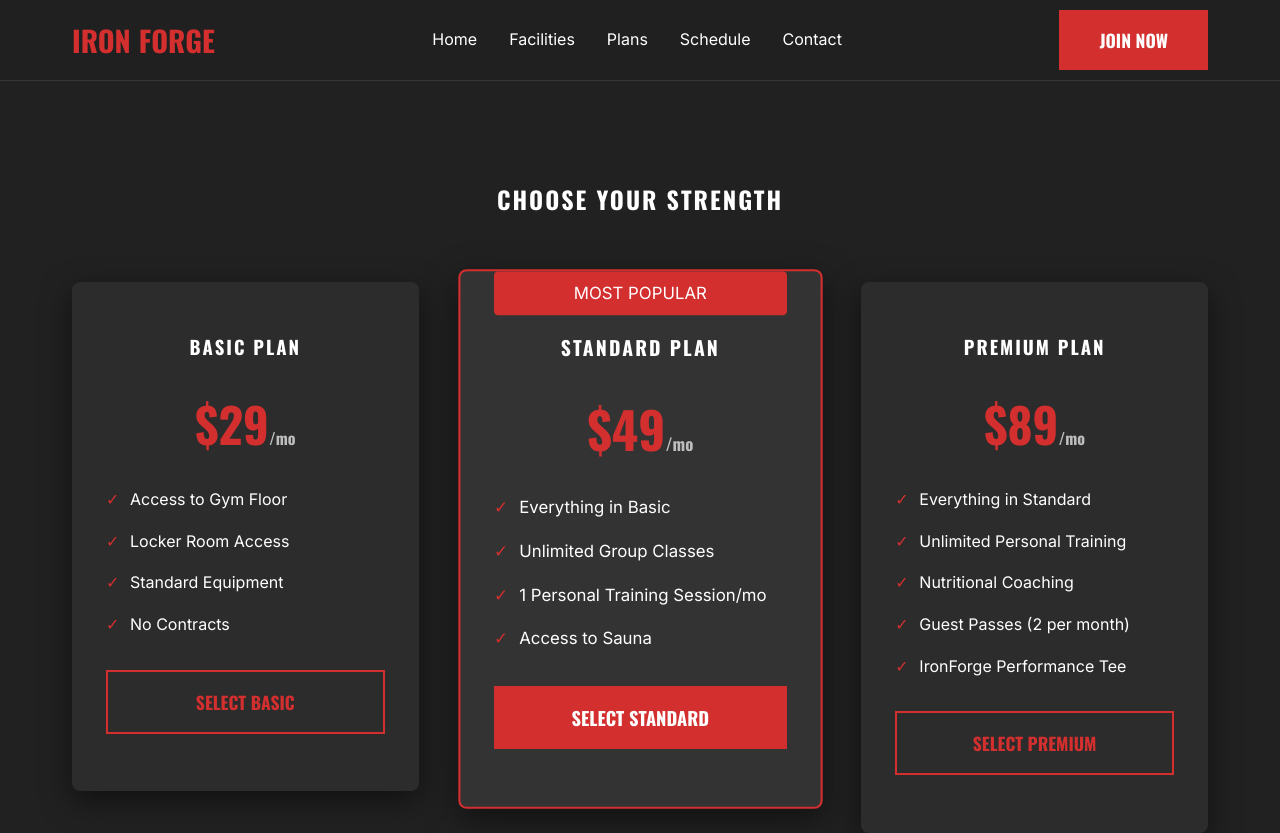
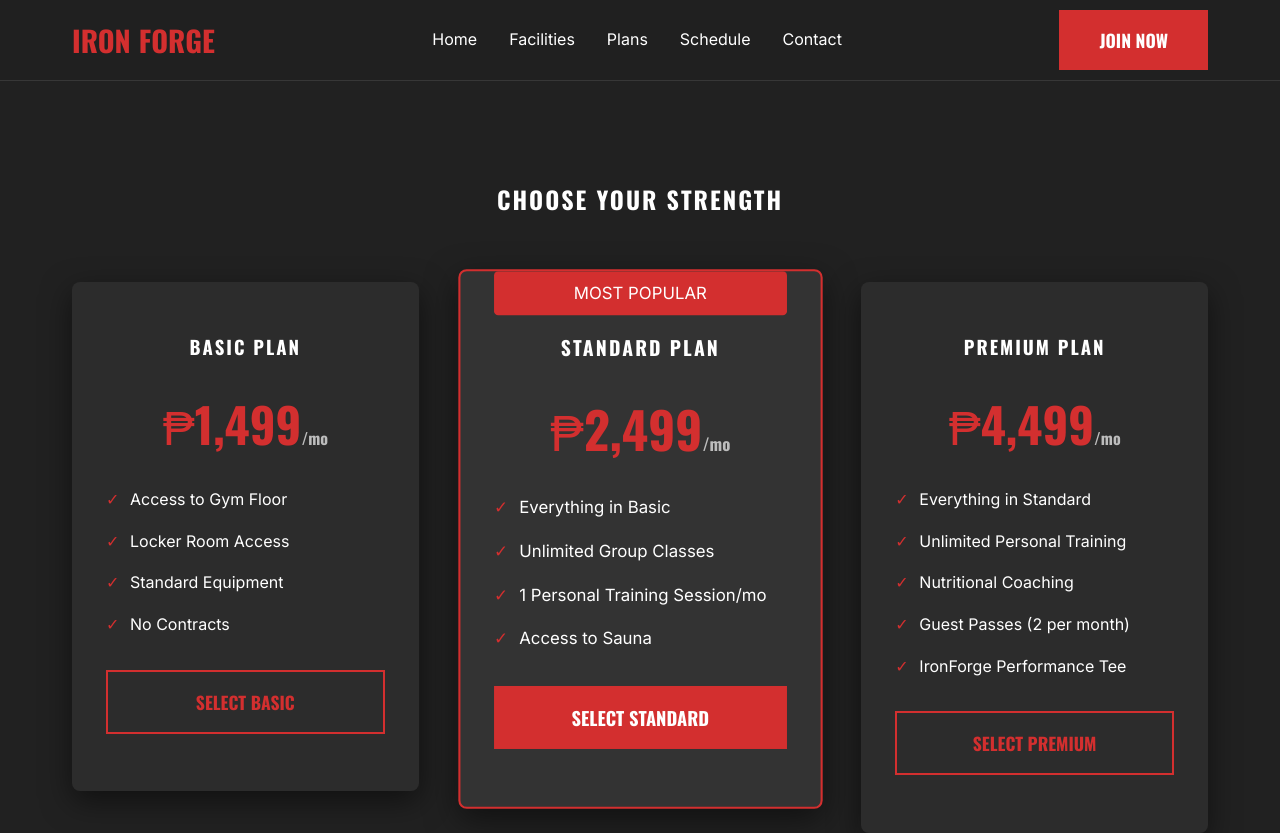
Before and after one commit to ets2121/gym-website, a plain HTML site: page plans.html in a window 1280 px wide. Shown: the top 833 px of the page. Drawn offline with nearby package versions, Linux system fonts and the light colour scheme.

Commit message:
Change currency to PHP (₱)

```diff
--- a/plans.html
+++ b/plans.html
@@ -70,7 +70,7 @@
                     <!-- Basic Plan -->
                     <div class="card plan-card">
                         <h3>Basic Plan</h3>
-                        <div class="price">$29<span>/mo</span></div>
+                        <div class="price">₱1,499<span>/mo</span></div>
                         <ul class="features-list">
                             <li>Access to Gym Floor</li>
                             <li>Locker Room Access</li>
@@ -84,7 +84,7 @@
                     <div class="card plan-card popular">
                         <div style="background: var(--secondary); color: white; padding: 0.5rem; margin-top: -3rem; margin-bottom: 1rem; border-radius: 4px;">MOST POPULAR</div>
                         <h3>Standard Plan</h3>
-                        <div class="price">$49<span>/mo</span></div>
+                        <div class="price">₱2,499<span>/mo</span></div>
                         <ul class="features-list">
                             <li>Everything in Basic</li>
                             <li>Unlimited Group Classes</li>
@@ -97,7 +97,7 @@
                     <!-- Premium Plan -->
                     <div class="card plan-card">
                         <h3>Premium Plan</h3>
-                        <div class="price">$89<span>/mo</span></div>
+                        <div class="price">₱4,499<span>/mo</span></div>
                         <ul class="features-list">
                             <li>Everything in Standard</li>
                             <li>Unlimited Personal Training</li>
```
Also changed, not shown: register.html (+3 -3 lines).
